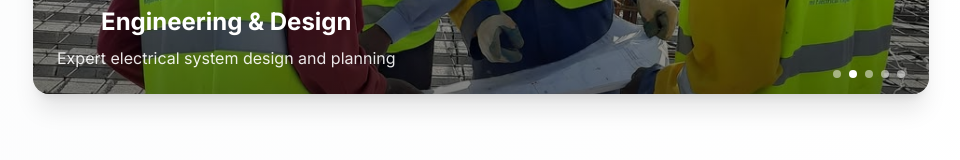
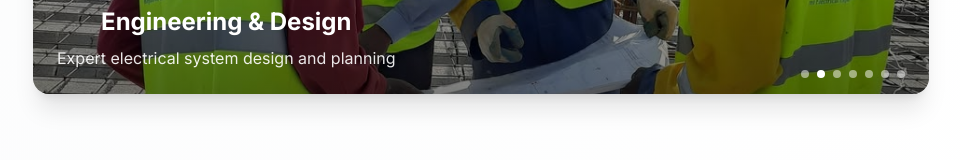
Before and after one commit to Abdikarim-sudo4331/Tayyar-electrical, a React (Vite) app: page / in a window 1280 px wide. Shown: the part 1442-1602 px from the top of the page, without its empty margins (159-1119 px from the left). Built offline with nearby package versions, Linux system fonts and the light colour scheme; grey boxes are pictures that could not be loaded.

Commit message:
Add remaining images to Hero slider

```diff
--- a/src/components/Hero.tsx
+++ b/src/components/Hero.tsx
@@ -19,6 +19,16 @@ const Hero: React.FC = () => {
       image: "/Engineers 11.jpg",
       title: "Expert Team",
       description: "Experienced engineers and technicians"
+    },
+    {
+      image: "/Engineers.jpg",
+      title: "Professional Engineers",
+      description: "Skilled electrical engineers at work"
+    },
+    {
+      image: "/Engineers designs - Copy.jpg",
+      title: "Technical Drawings",
+      description: "Detailed electrical system blueprints"
     },
     {
       image: "/Chint 1.jpg",
```
